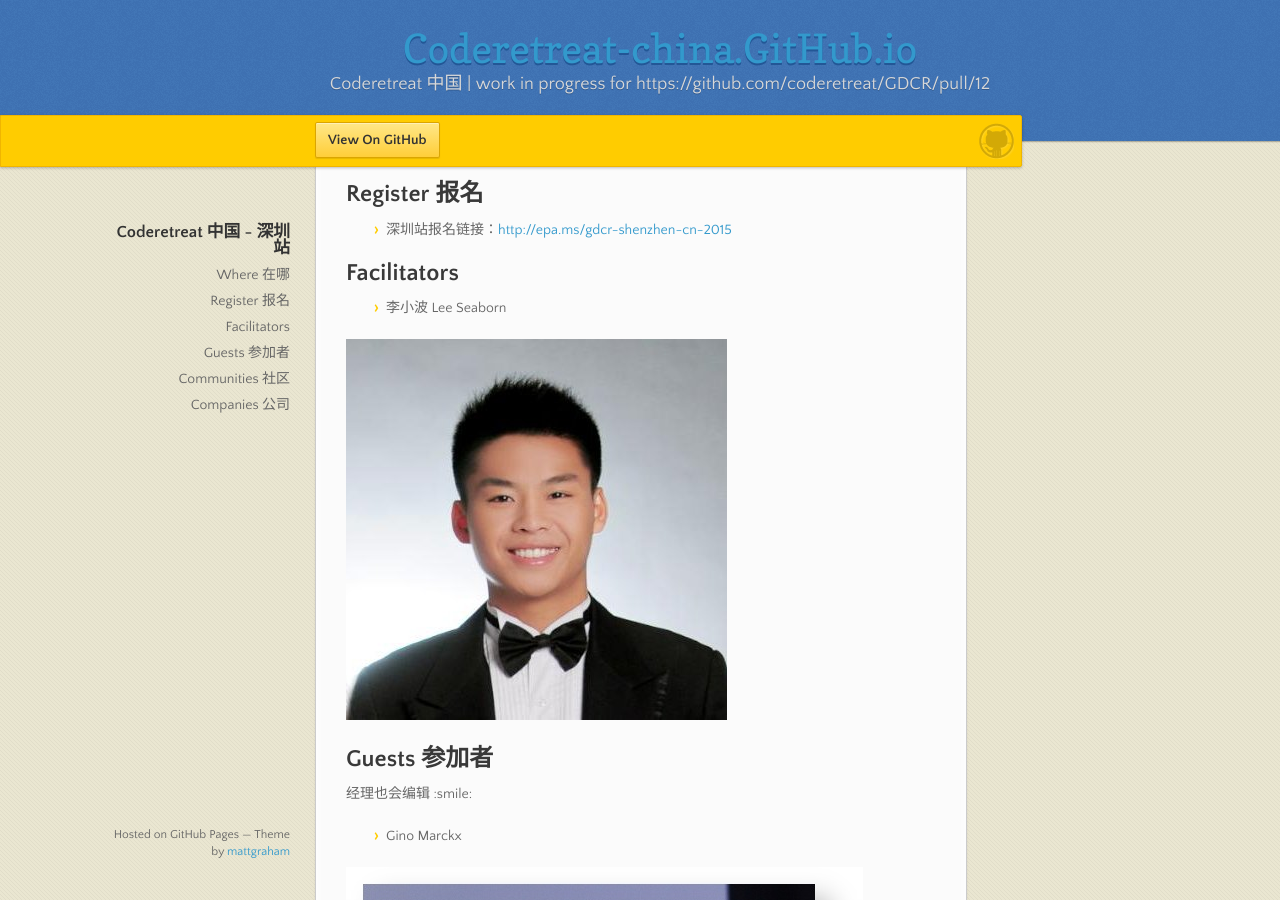
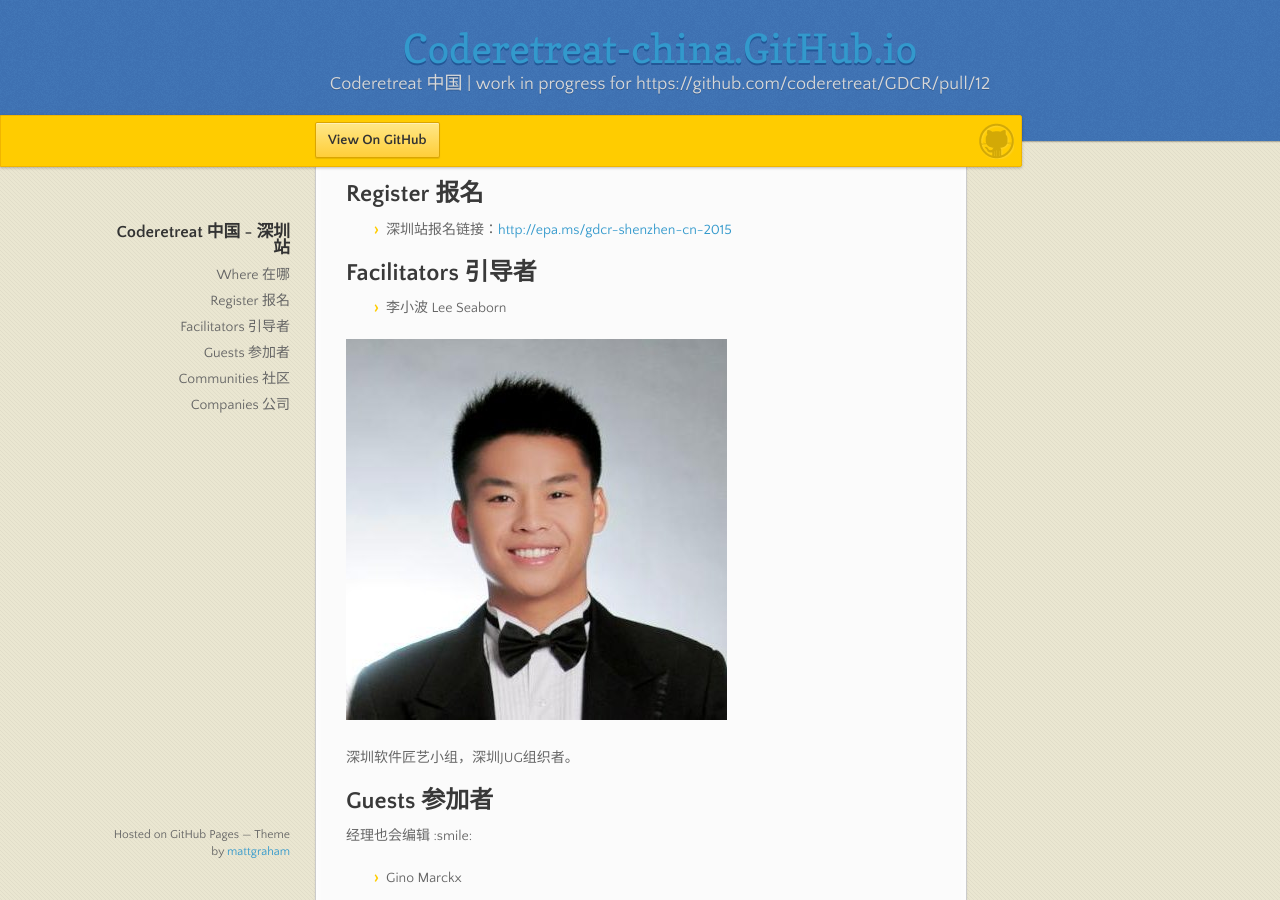
Before and after one commit to coderetreat-china/coderetreat-china.github.io, a Jekyll site: the page built from shenzhen.md, in a window 1280 px wide and 900 px high, scrolled down 200 px. Built offline with Jekyll 4.4.1, drawn with Linux system fonts in a browser that asks for light colours; nearby versions of some CDN libraries; some of the changed text lies outside the part shown.

```diff
--- a/shenzhen.md
+++ b/shenzhen.md
@@ -18,11 +18,13 @@ title: Coderetreat 中国 - 深圳站
 
 - 深圳站报名链接：<http://epa.ms/gdcr-shenzhen-cn-2015>
 
-## Facilitators
+## Facilitators 引导者
 
 - 李小波 Lee Seaborn
 
 ![](images/people/Seaborn_Lee_26873ed.jpg)
+
+深圳软件匠艺小组，深圳JUG组织者。
 
 ## Guests 参加者
 
@@ -42,6 +44,12 @@ Immediately after getting his Masters degree in Computer Science at the Ghent Un
 In 2002, Gino started working with some of Belgium's most prominent Agile promoters, joined the Belgian XP/Agile User Group and became actively involved in promoting Agile techniques and practices. After moving to Canada, he co-founded the Toronto Agile Software Development Community. Gino is on the Council of Advisors for the Agile Alliance Board of Directors.
 He likes to spend his spare time with family and friends enjoying cycling, travel, art, music, poetry and bragging about the supreme quality of Belgian beer.
 
+- Paul Verest 伟保罗
+
+![](images/people/Paul_Verest_140x140.jpg)
+
+Java架构师，开发者。 五年在中国，6个月在深圳在 亿磐系统公司。对[Nodeclipse](http://www.nodeclipse.org/)和下面的社区有关系。
+
 ## Communities 社区
 
 - [Spring用户组](http://springioug.com/),
```
Also changed, not shown: images/people/Paul_Verest_140x140.jpg (added).
